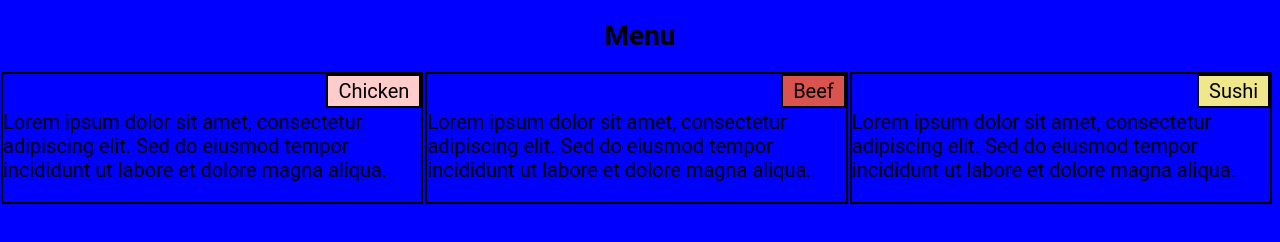
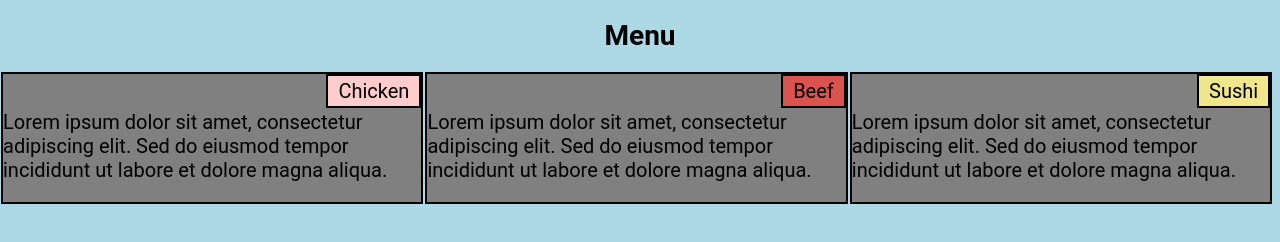
Before and after one commit to testing-user-prog/module2submission, a plain HTML site: page index.html in a window 1280 px wide. Drawn offline with Linux system fonts and the light colour scheme.

Commit message:
Update index.html

```diff
--- a/index.html
+++ b/index.html
@@ -12,7 +12,7 @@
 		box-sizing:border-box;
 		padding:0px;
 		margin:0px;
-		background-color: blue;
+		background-color: lightblue;
 
 
 		}
@@ -39,6 +39,7 @@
 			border: 2px solid black;
 			margin-left: 1px;
 			margin-right: 1px;
+			background-color: gray;
 
 
 		}
```
